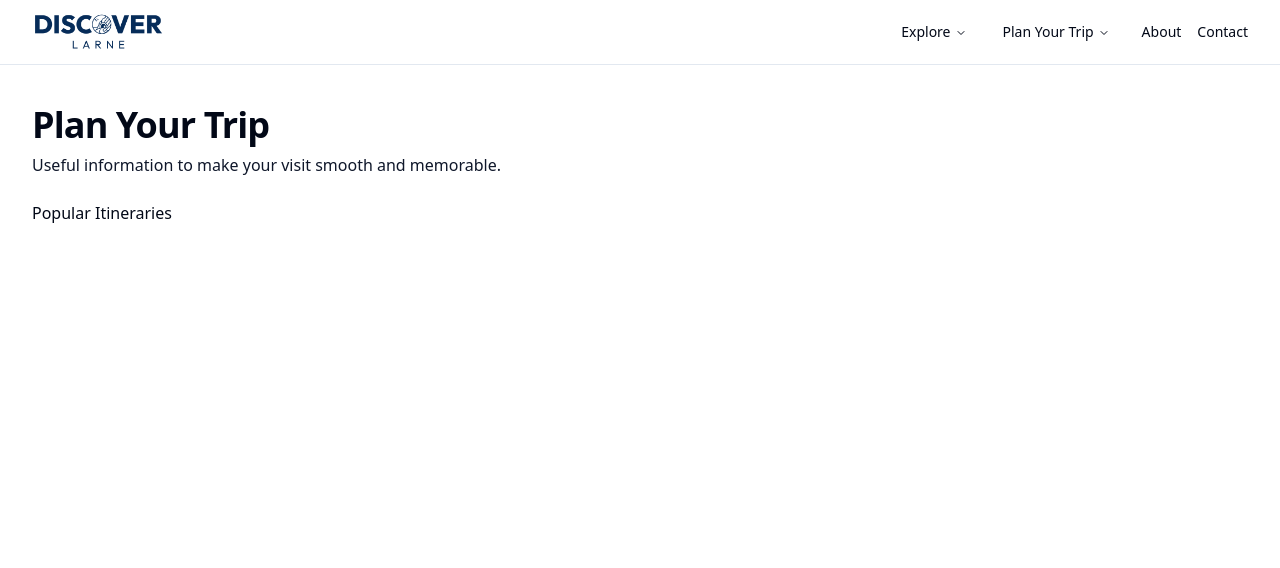
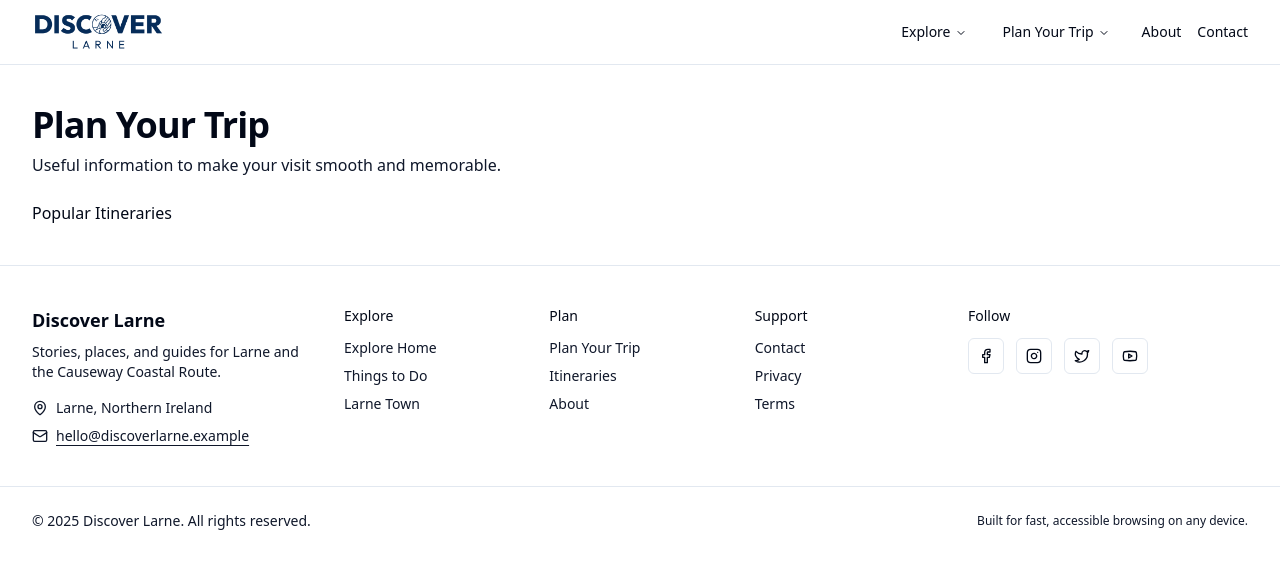
Before and after one commit to NafanJ/discover-larne, a React (Vite) app: page /plan in a window 1280 px wide. Shown: the top 568 px of the page. Built offline with nearby package versions, Linux system fonts and the light colour scheme.

Commit message:
Add footer to page
Added a footer to the bottom of the page, including social links and other necessary elements.

```diff
--- /dev/null
+++ b/src/components/layout/Footer.tsx
@@ -0,0 +1,87 @@
+import { Facebook, Instagram, Twitter, Youtube, MapPin, Mail } from "lucide-react";
+import { Link } from "react-router-dom";
+
+const currentYear = new Date().getFullYear();
+
+const Footer = () => {
+  return (
+    <footer className="border-t bg-background">
+      <div className="container py-10">
+        <div className="grid gap-8 md:grid-cols-4">
+          <div>
+            <h2 className="text-lg font-semibold">Discover Larne</h2>
+            <p className="mt-2 text-sm text-muted-foreground max-w-xs">
+              Stories, places, and guides for Larne and the Causeway Coastal Route.
+            </p>
+            <ul className="mt-4 space-y-2 text-sm text-muted-foreground">
+              <li className="flex items-center gap-2">
+                <MapPin className="h-4 w-4" aria-hidden="true" />
+                Larne, Northern Ireland
+              </li>
+              <li className="flex items-center gap-2">
+                <Mail className="h-4 w-4" aria-hidden="true" />
+                <a href="mailto:hello@discoverlarne.example" className="underline underline-offset-4">
+                  hello@discoverlarne.example
+                </a>
+              </li>
+            </ul>
+          </div>
+
+          <nav aria-label="Quick links" className="grid grid-cols-2 gap-6 md:col-span-2 md:grid-cols-3">
+            <div>
+              <h3 className="text-sm font-medium">Explore</h3>
+              <ul className="mt-3 space-y-2 text-sm text-muted-foreground">
+                <li><Link to="/explore" className="hover:underline">Explore Home</Link></li>
+                <li><Link to="/explore/category/things-to-do" className="hover:underline">Things to Do</Link></li>
+                <li><Link to="/explore/location/larne-town" className="hover:underline">Larne Town</Link></li>
+              </ul>
+            </div>
+            <div>
+              <h3 className="text-sm font-medium">Plan</h3>
+              <ul className="mt-3 space-y-2 text-sm text-muted-foreground">
+                <li><Link to="/plan" className="hover:underline">Plan Your Trip</Link></li>
+                <li><Link to="/itineraries" className="hover:underline">Itineraries</Link></li>
+                <li><Link to="/about" className="hover:underline">About</Link></li>
+              </ul>
+            </div>
+            <div>
+              <h3 className="text-sm font-medium">Support</h3>
+              <ul className="mt-3 space-y-2 text-sm text-muted-foreground">
+                <li><Link to="/contact" className="hover:underline">Contact</Link></li>
+                <li><a href="#" className="hover:underline">Privacy</a></li>
+                <li><a href="#" className="hover:underline">Terms</a></li>
+              </ul>
+            </div>
+          </nav>
+
+          <div>
+            <h3 className="text-sm font-medium">Follow</h3>
+            <div className="mt-3 flex items-center gap-3">
+              <a href="https://facebook.com" target="_blank" rel="noopener noreferrer" aria-label="Facebook" className="inline-flex h-9 w-9 items-center justify-center rounded-md border hover:bg-accent">
+                <Facebook className="h-4 w-4" />
+              </a>
+              <a href="https://instagram.com" target="_blank" rel="noopener noreferrer" aria-label="Instagram" className="inline-flex h-9 w-9 items-center justify-center rounded-md border hover:bg-accent">
+                <Instagram className="h-4 w-4" />
+              </a>
+              <a href="https://twitter.com" target="_blank" rel="noopener noreferrer" aria-label="Twitter" className="inline-flex h-9 w-9 items-center justify-center rounded-md border hover:bg-accent">
+                <Twitter className="h-4 w-4" />
+              </a>
+              <a href="https://youtube.com" target="_blank" rel="noopener noreferrer" aria-label="YouTube" className="inline-flex h-9 w-9 items-center justify-center rounded-md border hover:bg-accent">
+                <Youtube className="h-4 w-4" />
+              </a>
+            </div>
+          </div>
+        </div>
+      </div>
+
+      <div className="border-t">
+        <div className="container py-6 flex flex-col md:flex-row items-center justify-between gap-4">
+          <p className="text-sm text-muted-foreground">© {currentYear} Discover Larne. All rights reserved.</p>
+          <p className="text-xs text-muted-foreground">Built for fast, accessible browsing on any device.</p>
+        </div>
+      </div>
+    </footer>
+  );
+};
+
+export default Footer;
--- a/src/pages/About.tsx
+++ b/src/pages/About.tsx
@@ -4,6 +4,8 @@ import portrait1 from "@/assets/larne/portrait-1.jpg";
 import portrait2 from "@/assets/larne/portrait-2.jpg";
 import place1 from "@/assets/larne/place-1.jpg";
 import { Users, Map, HeartHandshake } from "lucide-react";
+import Footer from "@/components/layout/Footer";
+
 
 const siteUrl = typeof window !== "undefined" ? window.location.origin : "";
 
@@ -77,7 +79,9 @@ const About = () => (
         <p className="text-sm text-muted-foreground">Have an idea, story, or correction? We’d love to hear from you. Visit our <a href="/contact" className="underline underline-offset-2">contact page</a>.</p>
       </aside>
     </main>
+    <Footer />
   </div>
+
 );
 
 export default About;
--- a/src/pages/Account.tsx
+++ b/src/pages/Account.tsx
@@ -1,5 +1,7 @@
 import Navbar from "@/components/layout/Navbar";
 import { Helmet } from "react-helmet-async";
+import Footer from "@/components/layout/Footer";
+
 
 const Account = () => (
   <div className="min-h-screen bg-background">
@@ -18,7 +20,9 @@ const Account = () => (
       <h1 className="text-3xl md:text-4xl font-semibold tracking-tight">Account</h1>
       <p className="mt-2 text-muted-foreground">Sign in and profile management coming soon.</p>
     </main>
+    <Footer />
   </div>
+
 );
 
 export default Account;
--- a/src/pages/Contact.tsx
+++ b/src/pages/Contact.tsx
@@ -9,6 +9,8 @@ import { Textarea } from "@/components/ui/textarea";
 import { Button } from "@/components/ui/button";
 import { useToast } from "@/components/ui/use-toast";
 import { Mail, Phone, MapPin } from "lucide-react";
+import Footer from "@/components/layout/Footer";
+
 
 const ContactSchema = z.object({
   name: z.string().min(2, "Please enter your full name"),
@@ -149,7 +151,9 @@ const Contact = () => {
           </aside>
         </section>
       </main>
+      <Footer />
     </div>
+
   );
 };
 
--- a/src/pages/ExploreCategory.tsx
+++ b/src/pages/ExploreCategory.tsx
@@ -1,6 +1,8 @@
 import Navbar from "@/components/layout/Navbar";
 import { Helmet } from "react-helmet-async";
 import { useParams } from "react-router-dom";
+import Footer from "@/components/layout/Footer";
+
 
 const toTitle = (slug?: string) =>
   (slug || "").split("-").map(s => s.charAt(0).toUpperCase() + s.slice(1)).join(" ");
@@ -27,7 +29,9 @@ const ExploreCategory = () => {
         <h1 className="text-3xl md:text-4xl font-semibold tracking-tight">{title}</h1>
         <p className="mt-2 text-muted-foreground">Curated places, stories, and highlights for {toTitle(slug)}.</p>
       </main>
+      <Footer />
     </div>
+
   );
 };
 
--- a/src/pages/ExploreIndex.tsx
+++ b/src/pages/ExploreIndex.tsx
@@ -1,6 +1,8 @@
 import Navbar from "@/components/layout/Navbar";
 import { Helmet } from "react-helmet-async";
 import { Link } from "react-router-dom";
+import Footer from "@/components/layout/Footer";
+
 
 const ExploreIndex = () => {
   return (
@@ -42,7 +44,9 @@ const ExploreIndex = () => {
           </article>
         </section>
       </main>
+      <Footer />
     </div>
+
   );
 };
 
--- a/src/pages/ExploreLocation.tsx
+++ b/src/pages/ExploreLocation.tsx
@@ -1,6 +1,8 @@
 import Navbar from "@/components/layout/Navbar";
 import { Helmet } from "react-helmet-async";
 import { useParams } from "react-router-dom";
+import Footer from "@/components/layout/Footer";
+
 
 const toTitle = (slug?: string) =>
   (slug || "").split("-").map(s => s.charAt(0).toUpperCase() + s.slice(1)).join(" ");
@@ -27,7 +29,9 @@ const ExploreLocation = () => {
         <h1 className="text-3xl md:text-4xl font-semibold tracking-tight">{title}</h1>
         <p className="mt-2 text-muted-foreground">Top picks, maps, and stories for {toTitle(slug)}.</p>
       </main>
+      <Footer />
     </div>
+
   );
 };
 
--- a/src/pages/GuideDetail.tsx
+++ b/src/pages/GuideDetail.tsx
@@ -1,6 +1,8 @@
 import Navbar from "@/components/layout/Navbar";
 import { Helmet } from "react-helmet-async";
 import { useParams } from "react-router-dom";
+import Footer from "@/components/layout/Footer";
+
 
 const toTitle = (slug?: string) =>
   (slug || "").split("-").map(s => s.charAt(0).toUpperCase() + s.slice(1)).join(" ");
@@ -26,7 +28,9 @@ const GuideDetail = () => {
         <h1 className="text-3xl md:text-4xl font-semibold tracking-tight">{title}</h1>
         <p className="mt-2 text-muted-foreground">Guide content coming soon.</p>
       </main>
+      <Footer />
     </div>
+
   );
 };
 
--- a/src/pages/Index.tsx
+++ b/src/pages/Index.tsx
@@ -4,6 +4,8 @@ import HighlightSection from "@/components/sections/HighlightSection";
 import AboutSection from "@/components/sections/AboutSection";
 import CTASection from "@/components/sections/CTASection";
 import { Helmet } from "react-helmet-async";
+import Footer from "@/components/layout/Footer";
+
 
 const Index = () => {
   return (
@@ -18,7 +20,9 @@ const Index = () => {
         <AboutSection />
         <CTASection />
       </main>
+      <Footer />
     </div>
+
   );
 };
 
--- a/src/pages/Itineraries.tsx
+++ b/src/pages/Itineraries.tsx
@@ -1,5 +1,7 @@
 import Navbar from "@/components/layout/Navbar";
 import { Helmet } from "react-helmet-async";
+import Footer from "@/components/layout/Footer";
+
 
 const Itineraries = () => (
   <div className="min-h-screen bg-background">
@@ -18,7 +20,9 @@ const Itineraries = () => (
       <h1 className="text-3xl md:text-4xl font-semibold tracking-tight">Popular Itineraries</h1>
       <p className="mt-2 text-muted-foreground">Day-by-day plans to see the best of Larne.</p>
     </main>
+    <Footer />
   </div>
+
 );
 
 export default Itineraries;
--- a/src/pages/Plan.tsx
+++ b/src/pages/Plan.tsx
@@ -1,6 +1,8 @@
 import Navbar from "@/components/layout/Navbar";
 import { Helmet } from "react-helmet-async";
 import { Link } from "react-router-dom";
+import Footer from "@/components/layout/Footer";
+
 
 const Plan = () => (
   <div className="min-h-screen bg-background">
@@ -22,7 +24,9 @@ const Plan = () => (
         <Link className="story-link" to="/itineraries">Popular Itineraries</Link>
       </div>
     </main>
+    <Footer />
   </div>
+
 );
 
 export default Plan;
```
